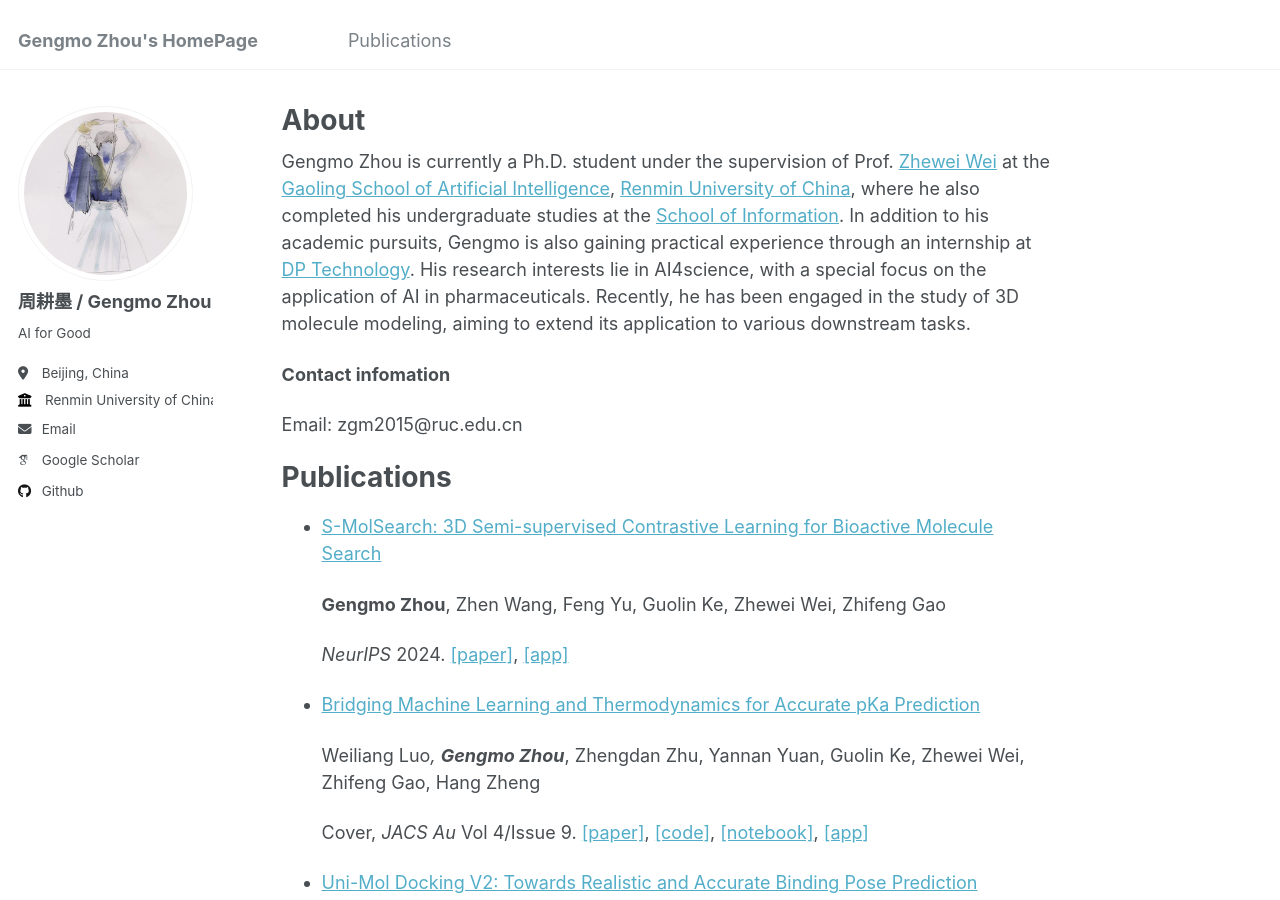
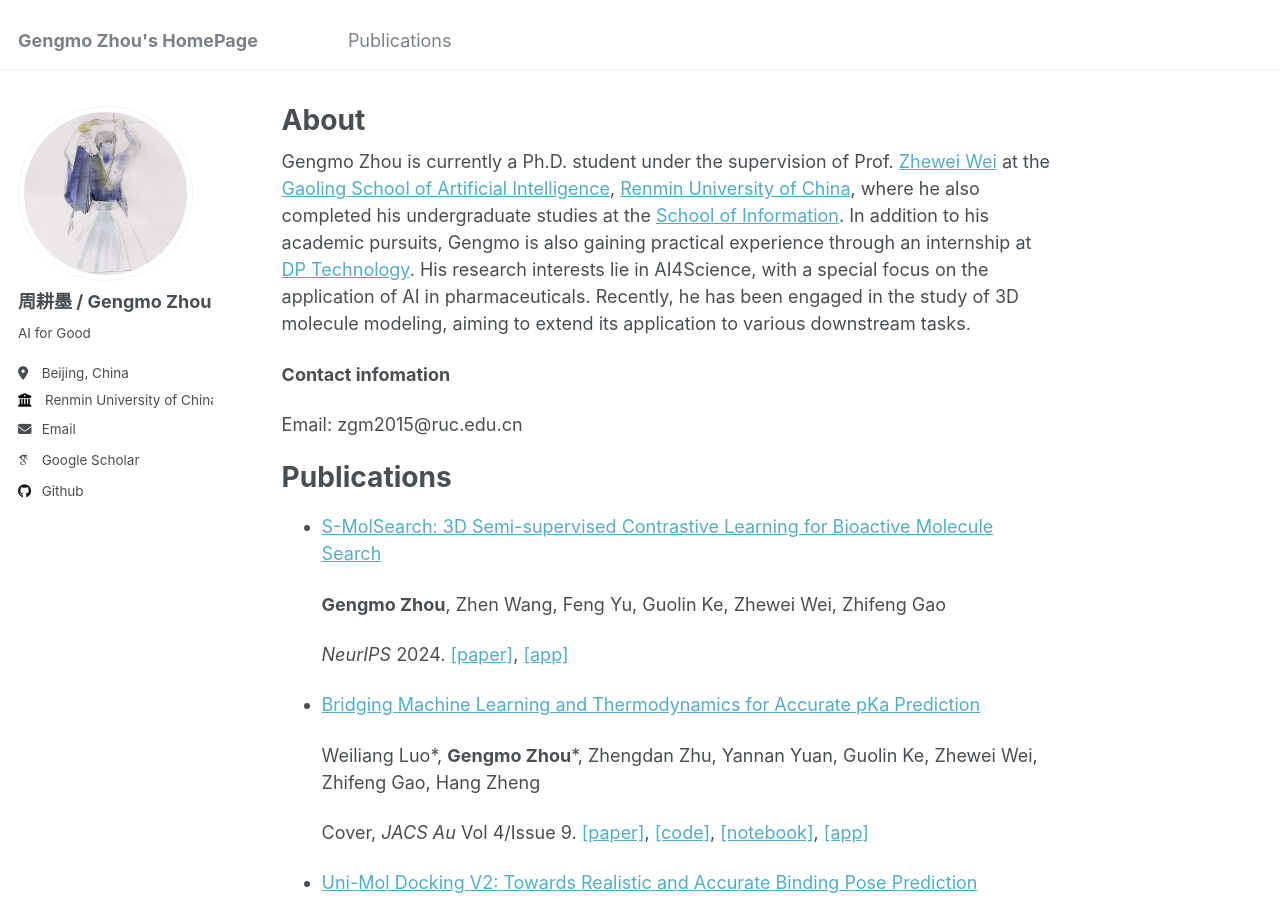
Before and after one commit to ZhouGengmo/ZhouGengmo.github.io, a Jekyll site: the page built from _pages/about.md, in a window 1280 px wide and 900 px high. Built offline with Jekyll 4.4.1, drawn with Linux system fonts in a browser that asks for light colours; some web fonts are replaced.

Commit message:
fix typo

```diff
--- a/_pages/about.md
+++ b/_pages/about.md
@@ -7,7 +7,7 @@ redirect_from:
   - /about.html
 ---
 
-Gengmo Zhou is currently a Ph.D. student under the supervision of Prof. [Zhewei Wei](https://gsai.ruc.edu.cn/zhewei) at the [Gaoling School of Artificial Intelligence](http://ai.ruc.edu.cn/), [Renmin University of China](https://www.ruc.edu.cn/), where he also completed his undergraduate studies at the [School of Information](http://info.ruc.edu.cn/). In addition to his academic pursuits, Gengmo is also gaining practical experience through an internship at [DP Technology](https://www.dp.tech/). His research interests lie in AI4science, with a special focus on the application of AI in pharmaceuticals. Recently, he has been engaged in the study of 3D molecule modeling, aiming to extend its application to various downstream tasks.
+Gengmo Zhou is currently a Ph.D. student under the supervision of Prof. [Zhewei Wei](https://gsai.ruc.edu.cn/zhewei) at the [Gaoling School of Artificial Intelligence](http://ai.ruc.edu.cn/), [Renmin University of China](https://www.ruc.edu.cn/), where he also completed his undergraduate studies at the [School of Information](http://info.ruc.edu.cn/). In addition to his academic pursuits, Gengmo is also gaining practical experience through an internship at [DP Technology](https://www.dp.tech/). His research interests lie in AI4Science, with a special focus on the application of AI in pharmaceuticals. Recently, he has been engaged in the study of 3D molecule modeling, aiming to extend its application to various downstream tasks.
 
 **Contact infomation**
 
@@ -25,7 +25,7 @@ Publications
 
 - [Bridging Machine Learning and Thermodynamics for Accurate pKa Prediction](https://zhougengmo.github.io/publication/unipka)
 
-  Weiliang Luo*, **Gengmo Zhou***, Zhengdan Zhu, Yannan Yuan, Guolin Ke, Zhewei Wei, Zhifeng Gao, Hang Zheng
+  Weiliang Luo\*, **Gengmo Zhou**\*, Zhengdan Zhu, Yannan Yuan, Guolin Ke, Zhewei Wei, Zhifeng Gao, Hang Zheng
 
   Cover, *JACS Au* Vol 4/Issue 9. [[paper]](https://pubs.acs.org/doi/epdf/10.1021/jacsau.4c00271?ref=article_openPDF), [[code]](https://github.com/ZhouGengmo/Uni-pKa), [[notebook]](https://bohrium.dp.tech/notebooks/38543442597), [[app]](https://bohrium.dp.tech/apps/uni-pka)
 
```
